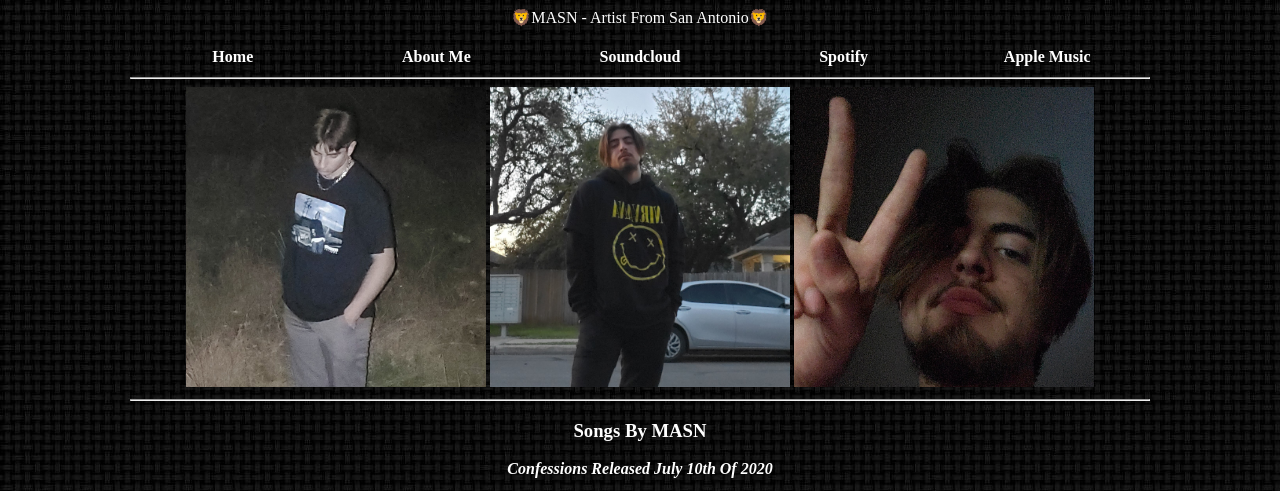
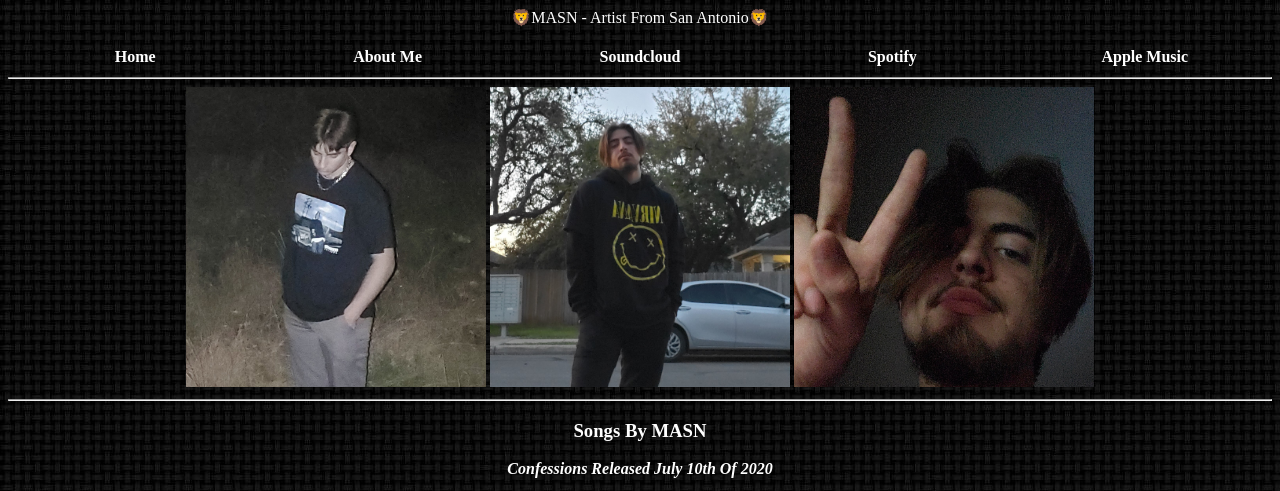
Before and after one commit to mason-carreon/First-Repository, a plain HTML site: page index.html in a window 1280 px wide. Shown: the top 491 px of the page. Drawn offline with Linux system fonts and the light colour scheme; grey boxes are pictures that could not be loaded.

Commit message:
Update StyleSheet.css

```diff
--- a/StyleSheet.css
+++ b/StyleSheet.css
@@ -1,7 +1,5 @@
 .centeralign {
             text-align: center;
-    margin: 0 auto;
-    width: 1020px;
         }
        #bottompage{
             color: #FFFFFF;
```
